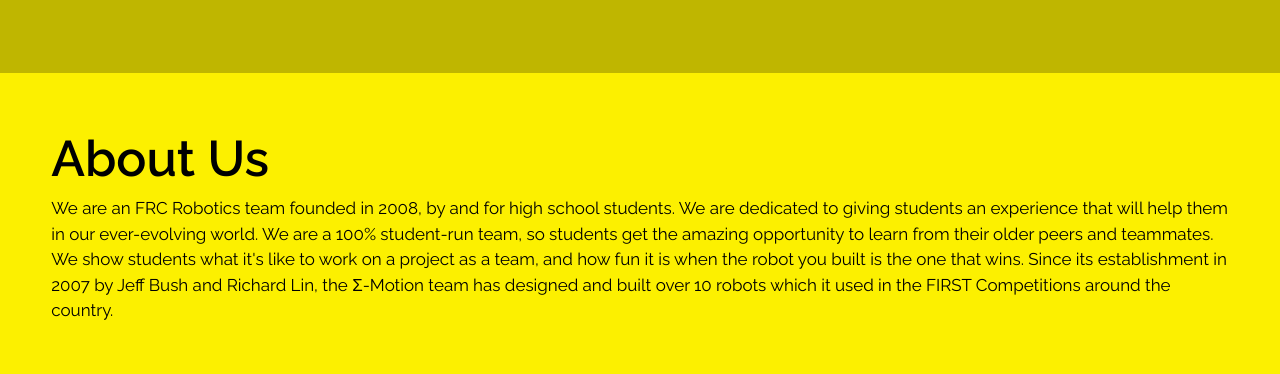
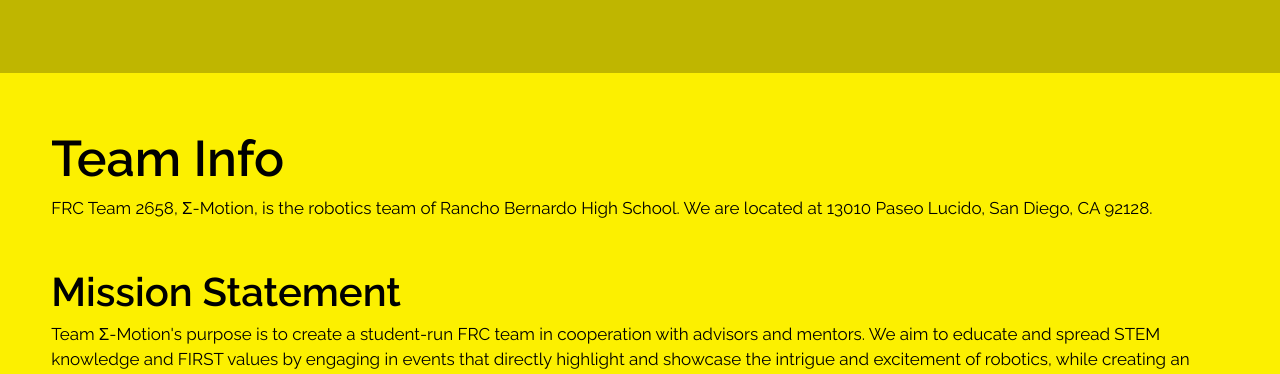
Before and after one commit to frc-emotion/website, a Next.js app: page / in a window 1280 px wide. Shown: the part 1040-1414 px from the top of the page. Built offline with nearby package versions, Linux system fonts and the light colour scheme.

Commit message:
Removed About Us from homepage, moved into own component

```diff
--- a/src/app/page.tsx
+++ b/src/app/page.tsx
@@ -23,22 +23,10 @@
 					<div className="col-span-1 lg:mx-[4vw] mx-[10vw]">
 						<div className="flex-col">
 							<h1 className="text-[50px] font-semibold">
-								About Us
+								Team Info
 							</h1>
 							<p className="text-[17px]">
-								We are an FRC Robotics team founded in 2008, by
-								and for high school students. We are dedicated
-								to giving students an experience that will help
-								them in our ever-evolving world. We are a 100%
-								student-run team, so students get the amazing
-								opportunity to learn from their older peers and
-								teammates. We show students what it's like to
-								work on a project as a team, and how fun it is
-								when the robot you built is the one that wins.
-								Since its establishment in 2007 by Jeff Bush and
-								Richard Lin, the Σ-Motion team has designed and
-								built over 10 robots which it used in the FIRST
-								Competitions around the country.
+								FRC Team 2658, Σ-Motion, is the robotics team of Rancho Bernardo High School. We are located at 13010 Paseo Lucido, San Diego, CA 92128.
 							</p>
 							<h2 className="text-[40px] font-semibold mt-10">
 								Mission Statement
--- /dev/null
+++ b/src/components/sections/about/AboutUs.tsx
@@ -0,0 +1,19 @@
+export default function AboutUs(){
+    return (
+		<div className="flex-col flex">
+			<h1 className="text-[50px] font-semibold">About Us</h1>
+			<p className="text-[17px]">
+				We are an FRC Robotics team founded in 2008, by and for high
+				school students. We are dedicated to giving students an
+				experience that will help them in our ever-evolving world. We
+				are a 100% student-run team, so students get the amazing
+				opportunity to learn from their older peers and teammates. We
+				show students what it's like to work on a project as a team, and
+				how fun it is when the robot you built is the one that wins.
+				Since its establishment in 2007 by Jeff Bush and Richard Lin,
+				the Σ-Motion team has designed and built over 10 robots which it
+				used in the FIRST Competitions around the country.
+			</p>
+		</div>
+	);
+}
```
